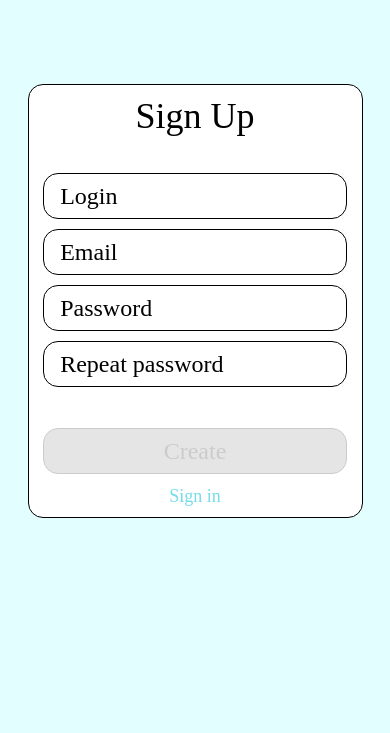
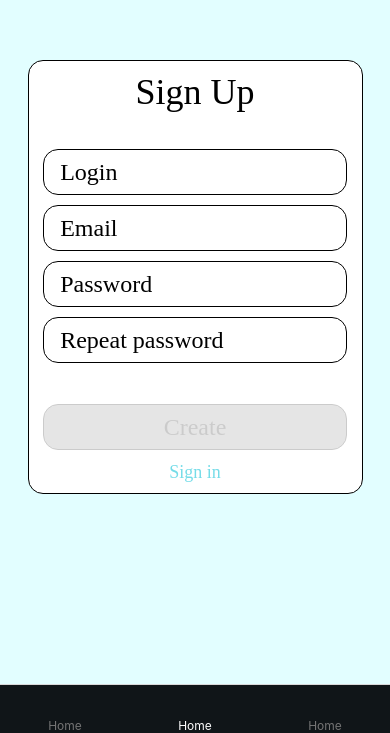
Before and after one commit to 1JigSaW/eventTogetherFront, a React Native app: screen /ChatTab in a window 390 px wide. Shown: the part 111-844 px from the top of the page. Built offline with nearby package versions, Linux system fonts and the light colour scheme.

Commit message:
new design 1

```diff
--- a/App.tsx
+++ b/App.tsx
@@ -6,6 +6,7 @@ import AsyncStorage from '@react-native-async-storage/async-storage';
 import {USER} from './constants';
 import {ActivityIndicator} from 'react-native';
 import {UserProfileApi} from './src/api/userprofile';
+import BottomNavigator from "./src/navigation/BottomNavigator";
 
 export const queryClient = new QueryClient();
 
@@ -86,7 +87,7 @@ const App = () => {
           setUserProfile,
         }}>
         <NavigationContainer>
-          <HomeStack />
+          <BottomNavigator />
         </NavigationContainer>
       </UserContext.Provider>
     </QueryClientProvider>
--- a/colors.ts
+++ b/colors.ts
@@ -6,3 +6,9 @@ export const BLUE_MAIN = '#75DCE8';
 export const RED_MAIN = '#FD2923';
 export const ORANGE_MAIN = '#F7BF89';
 export const GREEN_MAIN = '#00D843';
+export const BLACK = '#101518';
+export const BLUE = '#ABD0EB';
+export const GRAY_1 = '#747474';
+export const GRAY_2 = '#1C1C1E';
+export const WHITE = '#FDFDFD';
+export const BEIGE = '#D1C9C9';
--- a/package.json
+++ b/package.json
@@ -17,6 +17,7 @@
   ],
   "dependencies": {
     "@react-native-async-storage/async-storage": "^1.18.2",
+    "@react-navigation/bottom-tabs": "^6.5.8",
     "@react-navigation/native": "^6.1.6",
     "@react-navigation/stack": "^6.3.16",
     "@react-spring/native": "^9.7.3",
--- a/src/api/API.tsx
+++ b/src/api/API.tsx
@@ -1,7 +1,7 @@
 /* eslint-disable no-shadow */
 import axios, {AxiosRequestConfig, AxiosResponse} from 'axios';
 
-const apiUrl = 'https://30fd-213-7-244-92.ngrok-free.app';
+const apiUrl = 'https://3d3b-46-199-96-253.ngrok-free.app';
 
 export class API {
   private static axios = axios.create({
--- a/src/components/EventCard.tsx
+++ b/src/components/EventCard.tsx
@@ -7,6 +7,7 @@ import {
   Pressable,
   ActivityIndicator,
   Alert,
+  ImageBackground,
 } from 'react-native';
 import {
   BACKGROUND_MAIN,
@@ -138,6 +139,7 @@ const EventCard = ({item, navigation}: any) => {
     <Pressable
       style={styles.whiteBlock}
       onPress={() => navigation.navigate('EventScreen', {event: item.id})}>
+      <ImageBackground source={item.image && item.image.replace('image/upload/', '')}>
         <View style={styles.topPart}>
           <View style={styles.leftPart}>
             {item.image && (
@@ -205,7 +207,10 @@ const EventCard = ({item, navigation}: any) => {
           <Pressable
             style={styles.find}
             onPress={() =>
-            navigation.navigate('FindSwipeScreen', {event: item.id, item: item})
+              navigation.navigate('FindSwipeScreen', {
+                event: item.id,
+                item: item,
+              })
             }>
             <Text style={styles.findText}>Find someone to go with</Text>
           </Pressable>
@@ -217,6 +222,7 @@ const EventCard = ({item, navigation}: any) => {
             )}
           </Pressable>
         </View>
+      </ImageBackground>
     </Pressable>
   );
 };
--- /dev/null
+++ b/src/components/icons/HomeIcon.tsx
@@ -0,0 +1,21 @@
+import React from 'react';
+import Svg, {G, Path} from 'react-native-svg';
+import {StyleProp, ViewStyle} from 'react-native';
+
+interface Props {
+  size: number;
+  style?: StyleProp<ViewStyle>;
+  color?: string;
+}
+
+const HomeIcon = ({size, style, color}: Props) => {
+  return (
+    <Svg width={(48 * size) / 100} height={(48 * size) / 100} style={style}>
+      <G scale={size / 100}>
+        <Path d="M231.769-190.769h149.539v-247h198.384v247h148.539v-372.846L480-751.462 231.769-564.205v373.436ZM188-147v-439l292-219.539L772-586v439H535.923v-247H425.077v247H188Zm292-324.231Z" />
+      </G>
+    </Svg>
+  );
+};
+
+export default HomeIcon;
--- /dev/null
+++ b/src/navigation/BottomNavigator.tsx
@@ -0,0 +1,55 @@
+import {createBottomTabNavigator} from '@react-navigation/bottom-tabs';
+import HomeStackNavigator from './HomeStackNavigator';
+import {BLACK, GRAY_1, WHITE} from '../../colors';
+import HomeIcon from '../components/icons/HomeIcon';
+
+export type BottomNavigatorParamsList = {
+  HomeTab: undefined;
+  ChatTab: undefined;
+  ProfileTab: undefined;
+};
+
+const BottomTab = createBottomTabNavigator<BottomNavigatorParamsList>();
+
+const BottomTabNavigator = () => {
+  return (
+    <BottomTab.Navigator
+      screenOptions={{
+        headerShown: false,
+        tabBarActiveTintColor: WHITE,
+        tabBarInactiveTintColor: GRAY_1,
+        tabBarStyle: {
+          backgroundColor: BLACK,
+        },
+        tabBarLabelStyle: {
+          fontSize: 12,
+        },
+      }}>
+      <BottomTab.Screen
+        name="HomeTab"
+        component={HomeStackNavigator}
+        options={{
+          title: 'Home',
+          tabBarIcon: () => <HomeIcon size={100} color={WHITE} />,
+        }}
+      />
+      <BottomTab.Screen
+        name="ChatTab"
+        component={HomeStackNavigator}
+        options={{
+          title: 'Home',
+          tabBarIcon: () => <HomeIcon size={100} color={WHITE} />,
+        }}
+      />
+      <BottomTab.Screen
+        name="ProfileTab"
+        component={HomeStackNavigator}
+        options={{
+          title: 'Home',
+          tabBarIcon: () => <HomeIcon size={100} color={WHITE} />,
+        }}
+      />
+    </BottomTab.Navigator>
+  );
+};
+export default BottomTabNavigator;
--- a/src/navigation/HomeStackNavigator.tsx
+++ b/src/navigation/HomeStackNavigator.tsx
@@ -91,26 +91,29 @@ function HomeStack() {
       <HomeStackNavigator.Screen
         name={'HomeScreen'}
         component={HomeScreen}
-        options={({navigation}) => ({
-          headerTitle: '',
-          headerStyle: {
-            backgroundColor: BACKGROUND_MAIN,
-            borderBottomWidth: 0,
-            elevation: 0,
-            shadowOpacity: 0,
-          },
-          headerRight: () => (
-            <View style={styles.headerRight}>
-              <Pressable onPress={() => navigation.navigate('MessageScreen')}>
-                <MessagesIcon size={100} style={styles.headerRightOne} />
-              </Pressable>
-              <Pressable
-                onPress={() => navigation.navigate('FavouritesScreen')}>
-                <FavouritesIcon size={100} />
-              </Pressable>
-            </View>
-          ),
-        })}
+        options={{
+          headerShown: false,
+        }}
+        // options={({navigation}) => ({
+        //   headerTitle: '',
+        //   headerStyle: {
+        //     backgroundColor: BACKGROUND_MAIN,
+        //     borderBottomWidth: 0,
+        //     elevation: 0,
+        //     shadowOpacity: 0,
+        //   },
+        //   headerRight: () => (
+        //     <View style={styles.headerRight}>
+        //       <Pressable onPress={() => navigation.navigate('MessageScreen')}>
+        //         <MessagesIcon size={100} style={styles.headerRightOne} />
+        //       </Pressable>
+        //       <Pressable
+        //         onPress={() => navigation.navigate('FavouritesScreen')}>
+        //         <FavouritesIcon size={100} />
+        //       </Pressable>
+        //     </View>
+        //   ),
+        // })}
       />
       <HomeStackNavigator.Screen
         name={'FavouritesScreen'}
--- a/src/screens/HomeScreen.tsx
+++ b/src/screens/HomeScreen.tsx
@@ -1,4 +1,4 @@
-import React, { useContext, useEffect, useState } from "react";
+import React, {useContext, useEffect, useState} from 'react';
 import {
   ActivityIndicator,
   Animated,
@@ -11,7 +11,17 @@ import {
   Text,
   TextInput,
 } from 'react-native';
-import {BACKGROUND_MAIN, BLACK_MAIN, BLUE_MAIN, WHITE_MAIN} from '../../colors';
+import {
+  BACKGROUND_MAIN,
+  BEIGE,
+  BLACK,
+  BLACK_MAIN,
+  BLUE_MAIN,
+  GRAY_1,
+  GRAY_2,
+  WHITE,
+  WHITE_MAIN,
+} from '../../colors';
 import {StackScreenProps} from '@react-navigation/stack';
 import {HomeStackParamList} from '../navigation/HomeStackNavigator';
 import {Bold, Regular} from '../../fonts';
@@ -22,8 +32,8 @@ import {Event} from '../api/event.api';
 import EventCard from '../components/EventCard';
 import {useFocusEffect} from '@react-navigation/native';
 import ProfileIcon from '../components/icons/ProfileIcon';
-import { UserContext } from "../../App";
-import { useUserProfileDetail } from "../queries/userprofile";
+import {UserContext} from '../../App';
+import {useUserProfileDetail} from '../queries/userprofile';
 
 type Props = StackScreenProps<HomeStackParamList, 'HomeScreen'>;
 
@@ -122,10 +132,11 @@ const HomeScreen = ({navigation}: Props) => {
     <SafeAreaView style={styles.container}>
       <View style={styles.insideBlock}>
         <View style={styles.searchContainer}>
-          <SearchIcon size={100} />
+          <SearchIcon size={100} color={WHITE} />
           <TextInput
             style={styles.searchInput}
             placeholder="Search..."
+            placeholderTextColor={BEIGE}
             onChangeText={text => setSearch(text)}
             value={search}
           />
@@ -150,27 +161,30 @@ const HomeScreen = ({navigation}: Props) => {
 const styles = StyleSheet.create({
   container: {
     flex: 1,
-    backgroundColor: BACKGROUND_MAIN,
+    backgroundColor: BLACK,
   },
   searchContainer: {
     flexDirection: 'row',
-    backgroundColor: WHITE_MAIN,
+    backgroundColor: GRAY_2,
     borderRadius: 15,
     borderWidth: 1,
+    borderColor: GRAY_1,
     alignItems: 'center',
     paddingHorizontal: 10,
     paddingVertical: 4,
     marginBottom: 5,
+    marginTop: 10,
   },
   insideBlock: {
     marginHorizontal: 8,
   },
   searchInput: {
-    fontSize: 18,
+    fontSize: 14,
     fontFamily: Regular,
     paddingVertical: 0,
     marginLeft: 4,
     flex: 1,
+    color: BEIGE,
   },
   whiteBlock: {
     borderRadius: 15,
@@ -257,7 +271,6 @@ const styles = StyleSheet.create({
     marginRight: 7,
   },
   find: {
-    backgroundColor: BLUE_MAIN,
     borderRadius: 15,
     paddingHorizontal: 10,
     marginBottom: 4,
```
Also changed, not shown: 1 other file (tests, documents, lock files or other folders). Lines whose indentation alone changed are shown as unchanged.
